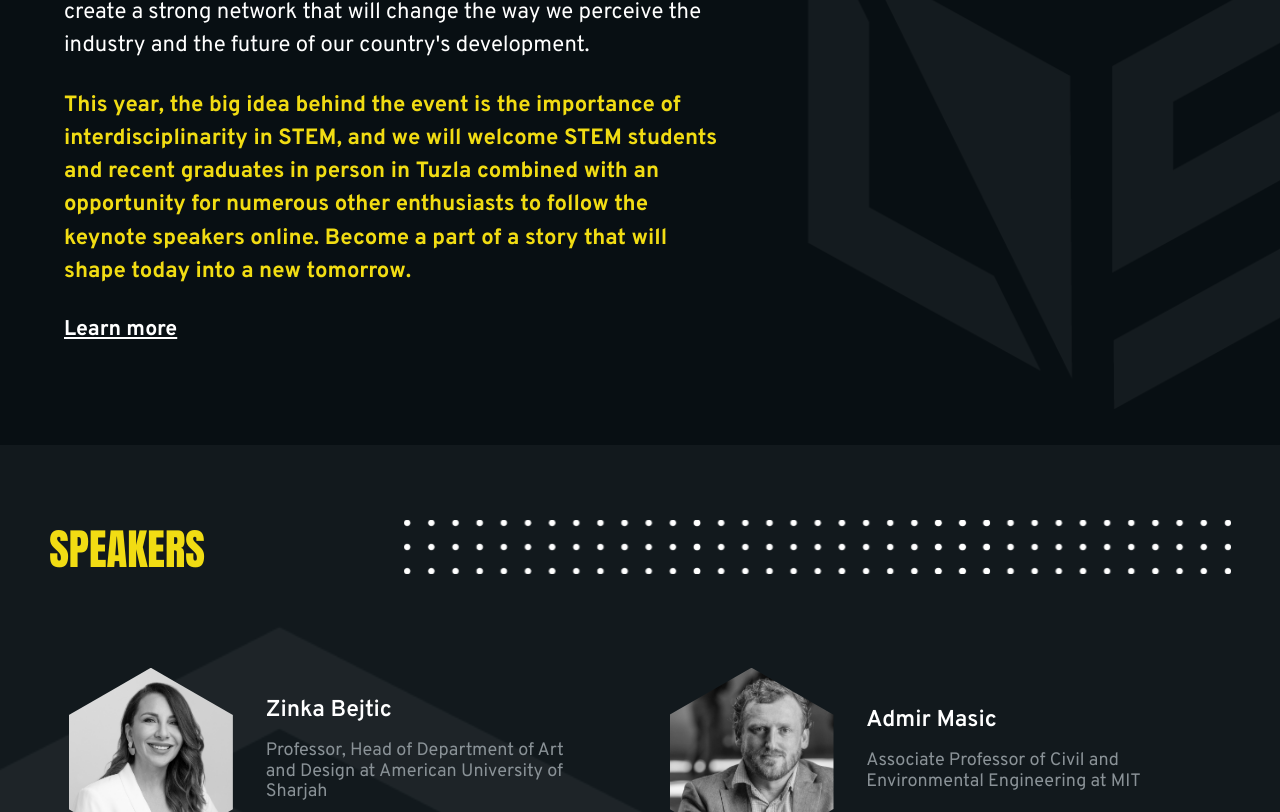
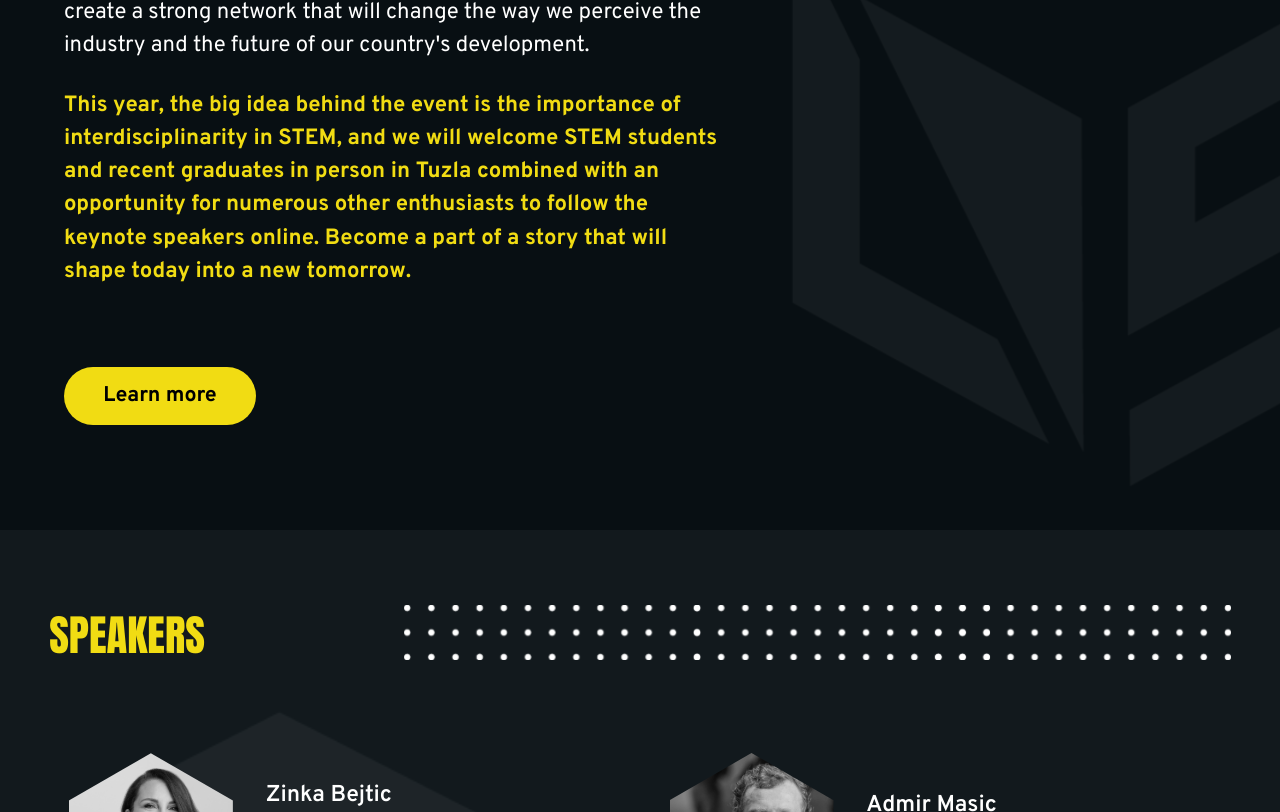
Before and after one commit to anja-sunjic/FLS, a Next.js app: page / in a window 1280 px wide. Shown: the part 1092-1904 px from the top of the page. Built offline with nearby package versions, Linux system fonts and the light colour scheme.

Commit message:
CTA section

```diff
--- a/components/Home/About.js
+++ b/components/Home/About.js
@@ -30,7 +30,7 @@ export default function About() {
                   shape today into a new tomorrow.
                 </p>
                 <Link href="/about">
-                  <a className="">Learn more</a>
+                  <a className="contact-button">Learn more</a>
                 </Link>
               </div>
             </div>
--- /dev/null
+++ b/components/partials/cta-section.js
@@ -0,0 +1,15 @@
+import Link from "next/Link";
+export default function CTAsection(props) {
+  return (
+    <section className="section cta-section is-hidden">
+      <div className="container">
+        <div className="inner">
+          <p className="title">{props.title}</p>
+          <Link href={props.url}>
+            <a className="contact-button">{props.button}</a>
+          </Link>
+        </div>
+      </div>
+    </section>
+  );
+}
--- a/pages/index.js
+++ b/pages/index.js
@@ -6,6 +6,7 @@ import Partners from "../components/Home/Partners";
 import Footer from "../components/partials/Footer";
 import Header from "../components/partials/Header";
 import Decor from "../components/partials/Decor";
+import CTAsection from "../components/partials/cta-section";
 
 export default function Home() {
   return (
@@ -26,8 +27,18 @@ export default function Home() {
         <Header />
         <Hero />
         <About />
+        <CTAsection
+          button="See agenda"
+          title="discover this year’s program"
+          url="/schedule"
+        />
         <Speakers />
         <Partners />
+        <CTAsection
+          button="Learn more"
+          title="fls ‘21 health & safety protocols"
+          url="/health-and-safety"
+        />
         <Decor />
       </div>
       <Footer />
--- a/styles/Home/_about.scss
+++ b/styles/Home/_about.scss
@@ -10,12 +10,10 @@
     }
   }
   a {
-    color: white;
     font-weight: 700;
-    margin-top: 2rem;
-    display: block;
+    display: inline-block;
     font-size: crem(26px);
-    text-decoration: underline;
+    color: black;
   }
   h2 {
     z-index: 2;
--- a/styles/Program/_program-tabs.scss
+++ b/styles/Program/_program-tabs.scss
@@ -1,6 +1,9 @@
 .program-tabs {
-  @include touch {
-    padding: 0 !important;
+  padding-top: 3rem;
+  padding-bottom: 3rem;
+  @include mobile {
+    padding-left: 0 !important;
+    padding-right: 0 !important;
   }
   .react-tabs__tab-panel {
     background-color: rgba(255, 255, 255, 0.05);
--- a/styles/partials/_all.scss
+++ b/styles/partials/_all.scss
@@ -5,3 +5,4 @@
 @import "./decor";
 @import "./navbar";
 @import "./mobile-menu";
+@import "./cta-section";
--- /dev/null
+++ b/styles/partials/_cta-section.scss
@@ -0,0 +1,30 @@
+.cta-section {
+  background-color: $yellow;
+  .inner {
+    display: flex;
+    align-items: center;
+    justify-content: space-between;
+    p.title {
+      margin-bottom: 0;
+      text-transform: uppercase;
+      font-family: $font-cap;
+      font-weight: normal;
+      font-size: 68px;
+      line-height: 110%;
+      color: black;
+    }
+    .contact-button {
+      margin-top: 0;
+      background-color: black;
+      color: yellow;
+      font-weight: 900;
+      font-size: crem(24px);
+      line-height: 150%;
+      transition: all 0.2s;
+      &:hover {
+        background-color: white;
+        color: black;
+      }
+    }
+  }
+}
```
